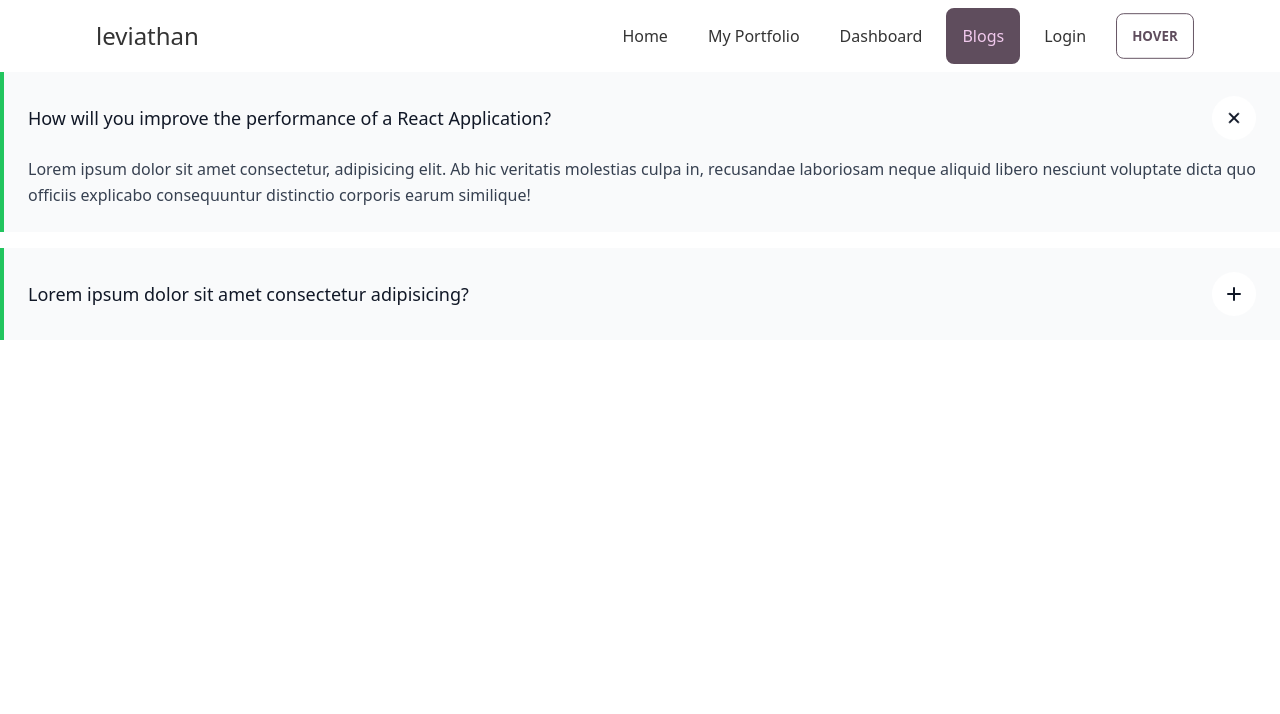
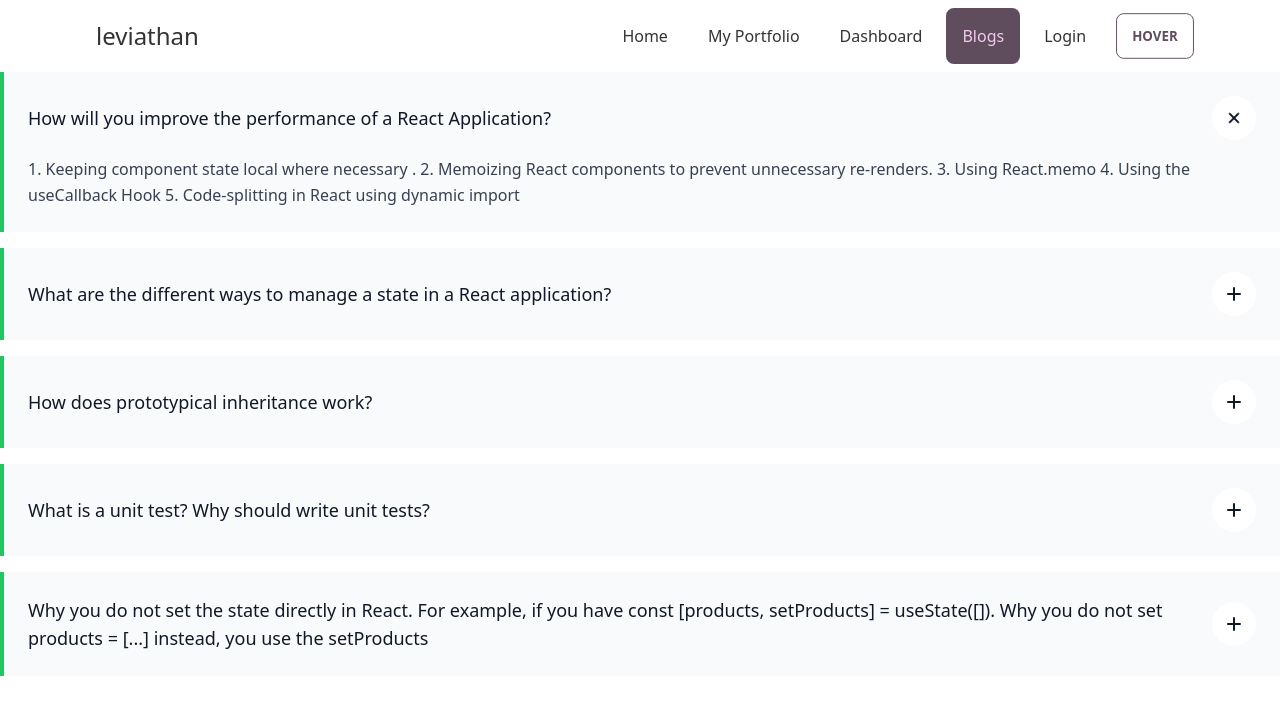
Before and after one commit to Raiyan109/manufacturer-website, a React (Create React App) app: page /blogs in a window 1280 px wide. Shown: the top 714 px of the page. Built offline with nearby package versions, Linux system fonts and the light colour scheme; no server answers.

Commit message:
blogs done

```diff
--- a/src/Pages/Home/Banner.js
+++ b/src/Pages/Home/Banner.js
@@ -7,8 +7,8 @@ const Banner = () => {
             <div class="hero-overlay bg-opacity-60"></div>
             <div class="hero-content text-center text-neutral-content">
                 <div class="max-w-md">
-                    <h1 class="mb-5 text-5xl font-bold">Hello there</h1>
-                    <p class="mb-5">Provident cupiditate voluptatem et in. Quaerat fugiat ut assumenda excepturi exercitationem quasi. In deleniti eaque aut repudiandae et a id nisi.</p>
+                    <h1 class="mb-5 text-5xl font-bold">Welcome</h1>
+                    <p class="mb-5">Explore Our Submarine Parts</p>
                     <button class="btn btn-primary">Get Started</button>
                 </div>
             </div>
--- a/src/Pages/Home/Blogs.js
+++ b/src/Pages/Home/Blogs.js
@@ -28,17 +28,13 @@ const Blogs = () => {
                 </summary>
 
                 <p class="mt-4 leading-relaxed text-gray-700">
-                    Lorem ipsum dolor sit amet consectetur, adipisicing elit. Ab hic veritatis
-                    molestias culpa in, recusandae laboriosam neque aliquid libero nesciunt
-                    voluptate dicta quo officiis explicabo consequuntur distinctio corporis
-                    earum similique!
-                </p>
+                    1. Keeping component state local where necessary . 2. Memoizing React components to prevent unnecessary re-renders. 3. Using React.memo 4. Using the useCallback Hook 5.  Code-splitting in React using dynamic import             </p>
             </details>
 
             <details class="p-6 border-l-4 border-green-500 bg-gray-50 group">
                 <summary class="flex items-center justify-between cursor-pointer">
                     <h5 class="text-lg font-medium text-gray-900">
-                        Lorem ipsum dolor sit amet consectetur adipisicing?
+                        What are the different ways to manage a state in a React application?
                     </h5>
 
                     <span
@@ -60,10 +56,92 @@ const Blogs = () => {
                 </summary>
 
                 <p class="mt-4 leading-relaxed text-gray-700">
-                    Lorem ipsum dolor sit amet consectetur, adipisicing elit. Ab hic veritatis
-                    molestias culpa in, recusandae laboriosam neque aliquid libero nesciunt
-                    voluptate dicta quo officiis explicabo consequuntur distinctio corporis
-                    earum similique!
+                    There are four main types of state you need to properly manage in your React apps: 1.Local state. 2.Global state. 3.Server state. 4.URL state.
+                </p>
+            </details>
+
+            <details class="p-6 border-l-4 border-green-500 bg-gray-50 group">
+                <summary class="flex items-center justify-between cursor-pointer">
+                    <h5 class="text-lg font-medium text-gray-900">
+                        How does prototypical inheritance work?
+                    </h5>
+
+                    <span
+                        class="flex-shrink-0 ml-1.5 p-1.5 text-gray-900 bg-white rounded-full sm:p-3"
+                    >
+                        <svg
+                            xmlns="http://www.w3.org/2000/svg"
+                            class="flex-shrink-0 w-5 h-5 transition duration-300 group-open:-rotate-45"
+                            viewBox="0 0 20 20"
+                            fill="currentColor"
+                        >
+                            <path
+                                fill-rule="evenodd"
+                                d="M10 3a1 1 0 011 1v5h5a1 1 0 110 2h-5v5a1 1 0 11-2 0v-5H4a1 1 0 110-2h5V4a1 1 0 011-1z"
+                                clip-rule="evenodd"
+                            />
+                        </svg>
+                    </span>
+                </summary>
+
+                <p class="mt-4 leading-relaxed text-gray-700">
+                    The Prototypal Inheritance is a feature in javascript used to add methods and properties in objects. It is a method by which an object can inherit the properties and methods of another object. Traditionally, in order to get and set the Prototype of an object, we use Object. getPrototypeOf and Object.
+                </p>
+            </details>
+            <details class="p-6 border-l-4 border-green-500 bg-gray-50 group">
+                <summary class="flex items-center justify-between cursor-pointer">
+                    <h5 class="text-lg font-medium text-gray-900">
+                        What is a unit test? Why should write unit tests?
+                    </h5>
+
+                    <span
+                        class="flex-shrink-0 ml-1.5 p-1.5 text-gray-900 bg-white rounded-full sm:p-3"
+                    >
+                        <svg
+                            xmlns="http://www.w3.org/2000/svg"
+                            class="flex-shrink-0 w-5 h-5 transition duration-300 group-open:-rotate-45"
+                            viewBox="0 0 20 20"
+                            fill="currentColor"
+                        >
+                            <path
+                                fill-rule="evenodd"
+                                d="M10 3a1 1 0 011 1v5h5a1 1 0 110 2h-5v5a1 1 0 11-2 0v-5H4a1 1 0 110-2h5V4a1 1 0 011-1z"
+                                clip-rule="evenodd"
+                            />
+                        </svg>
+                    </span>
+                </summary>
+
+                <p class="mt-4 leading-relaxed text-gray-700">
+                    Unit tests are typically automated tests run by software developers to ensure that a section of an application meets its design and behaves as intended.
+                </p>
+            </details>
+            <details class="p-6 border-l-4 border-green-500 bg-gray-50 group">
+                <summary class="flex items-center justify-between cursor-pointer">
+                    <h5 class="text-lg font-medium text-gray-900">
+                        Why you do not set the state directly in React. For example, if you have const [products, setProducts] = useState([]). Why you do not set products = [...] instead, you use the setProducts
+                    </h5>
+
+                    <span
+                        class="flex-shrink-0 ml-1.5 p-1.5 text-gray-900 bg-white rounded-full sm:p-3"
+                    >
+                        <svg
+                            xmlns="http://www.w3.org/2000/svg"
+                            class="flex-shrink-0 w-5 h-5 transition duration-300 group-open:-rotate-45"
+                            viewBox="0 0 20 20"
+                            fill="currentColor"
+                        >
+                            <path
+                                fill-rule="evenodd"
+                                d="M10 3a1 1 0 011 1v5h5a1 1 0 110 2h-5v5a1 1 0 11-2 0v-5H4a1 1 0 110-2h5V4a1 1 0 011-1z"
+                                clip-rule="evenodd"
+                            />
+                        </svg>
+                    </span>
+                </summary>
+
+                <p class="mt-4 leading-relaxed text-gray-700">
+                    When you directly update the state, it does not change state immediately. Instead, it creates a pending state transition, and accessing it after calling this method will only return the present value. You will lose control of the state across all components.
                 </p>
             </details>
         </div>
```
Also changed, not shown: firebase.json (added), 1 other file (tests, documents, lock files or other folders).
